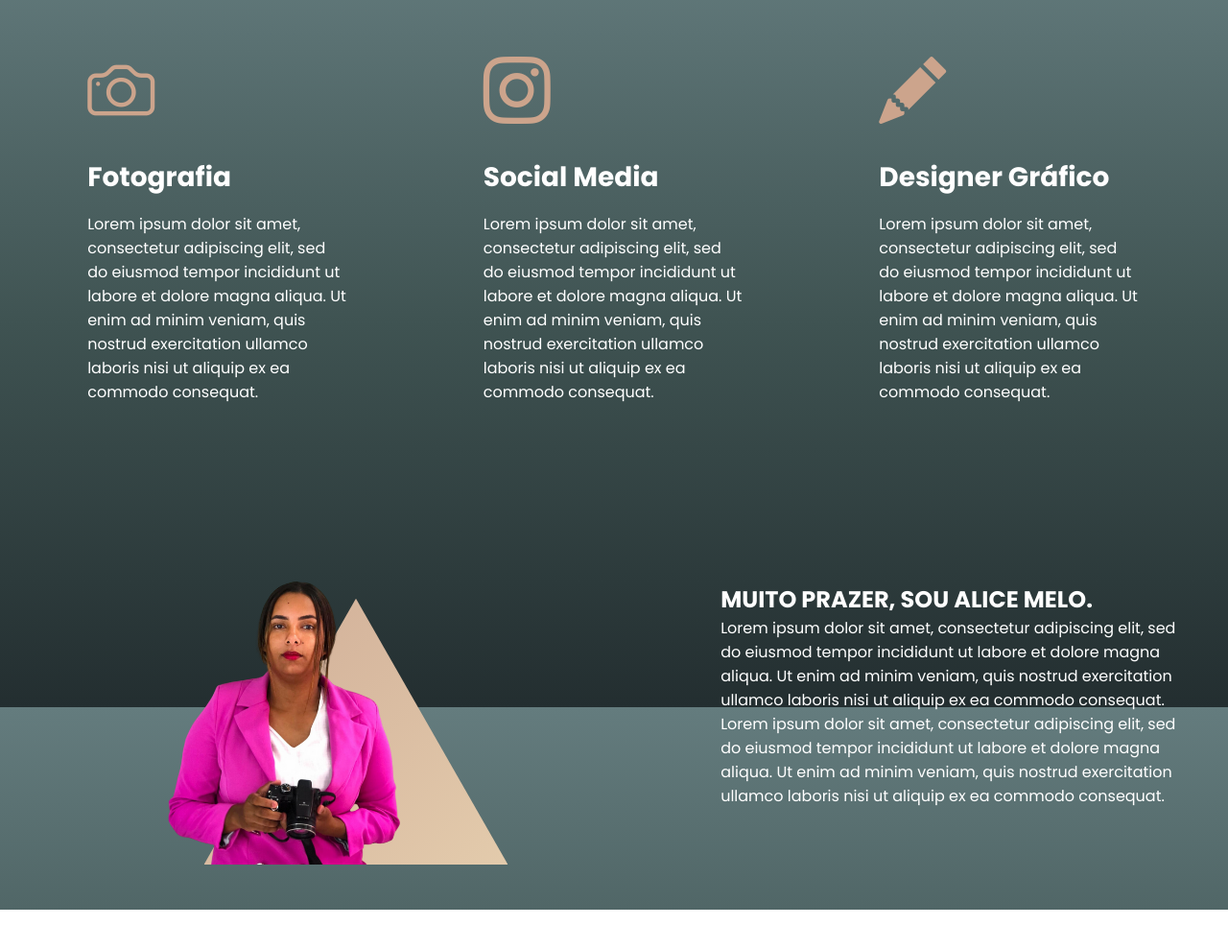
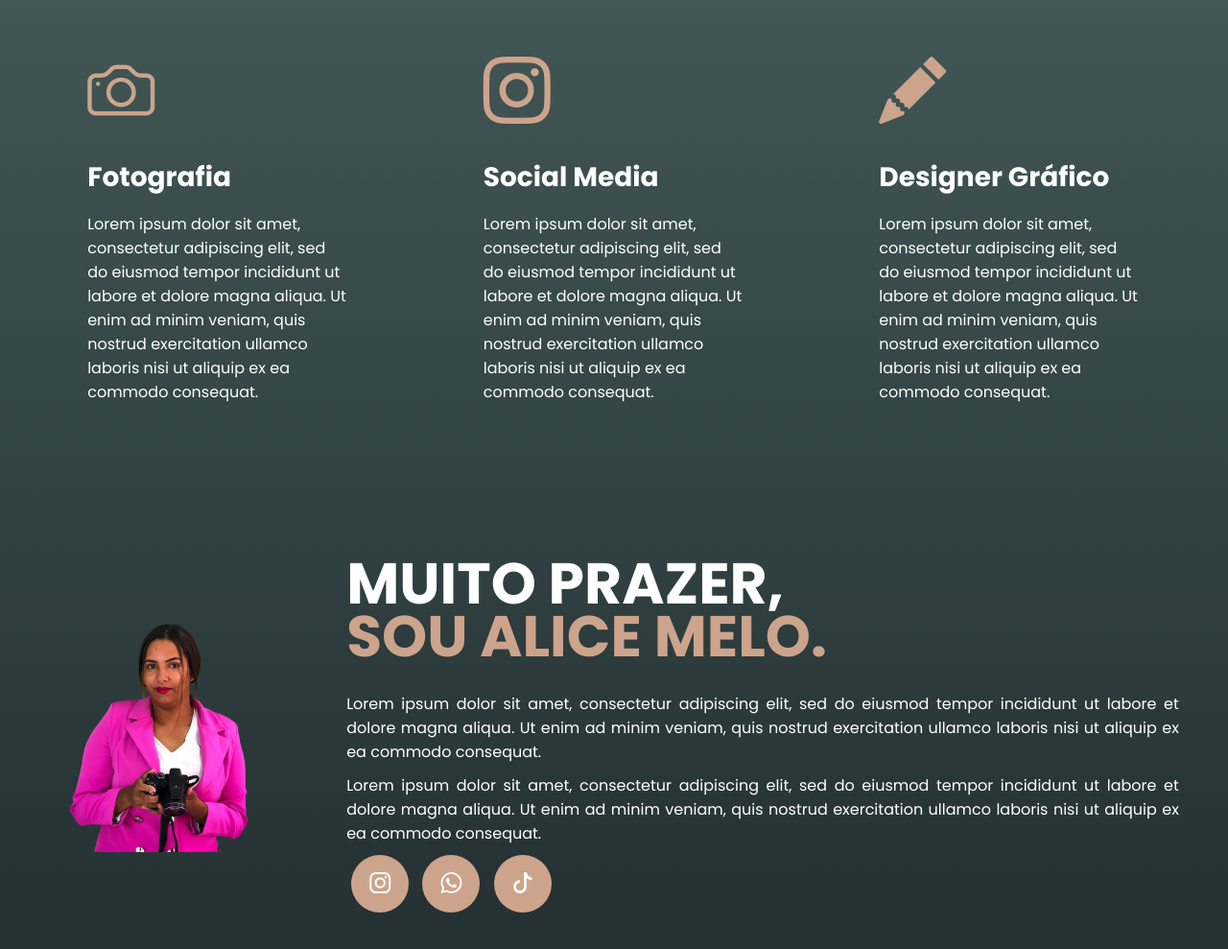
Before and after one commit to Gil4567/portif-lio-alice-melo, a plain HTML site: page index.html in a window 1280 px wide. Shown: the part 863-1852 px from the top of the page at 96% size. Before the commit the page ends 1811 px from the top, so only its background shows below. Drawn offline with nearby package versions, Linux system fonts and the light colour scheme.

Commit message:
quarto commit

```diff
--- a/index.html
+++ b/index.html
@@ -13,6 +13,7 @@
     <!-- FIM BOOTSTRAP ICONS -->
     <link rel="stylesheet" href="style.css">
     <title>Alice Melo</title>
+    <link rel="shortcut icon" href="logo/2.png">
 </head>
 <body>
     <header>
@@ -94,7 +95,7 @@
             <div class="interface">
                 <div class="flex">
                     <div class="img-sobre">
-                        <img src="logo/6.png" alt="">
+                        <img src="logo/3.png" alt="">
                     </div><!--img-sobre-->
 
                     <div class="txt-sobre">
@@ -103,6 +104,11 @@
                         nisi ut aliquip ex ea commodo consequat.</p>
                         <P>Lorem ipsum dolor sit amet, consectetur adipiscing elit, sed do eiusmod tempor incididunt ut labore et dolore magna aliqua. Ut enim ad minim veniam, quis nostrud exercitation ullamco laboris
                         nisi ut aliquip ex ea commodo consequat.</P>
+                        <div class="btn-social">
+                            <a href="https://www.instagram.com/aliceoliveirafotografiaa/"><button><i class="bi bi-instagram"></i></button></a>
+                            <a href="https://wa.me/62996027944"><button><i class="bi bi-whatsapp"></i></button></a>
+                            <a href="https://www.tiktok.com/@am.social.media?is_from_webapp=1&sender_device=pc"><button><i class="bi bi-tiktok"></i></button></a>
+                        </div><!--btn-social-->
                     </div><!--txt-sobre-->
                 </div><!--flex-->
             </div><!--interface-->
--- a/style.css
+++ b/style.css
@@ -8,7 +8,7 @@
 
 body{
     background-image: linear-gradient(to top, #232E30, #3F5352, #647C7E);
-    height: 100vh;
+    height: 100%;
 }
 
 .interface{
@@ -39,6 +39,11 @@ h2.titulo{
 
 h2.titulo span{
     color: #CCA48C;
+}
+
+button:hover{
+    box-shadow: 0px 0px 8px #4e3f36;
+    transform: scale(1.05);
 }
 
 /* ESTILO DO CABEÇALHO */
@@ -75,11 +80,6 @@ header nav ul li{
     padding: 0 40px;
 }
 
-
-.btn-contato button:hover{
-    box-shadow: 0px 0px 8px #4e3f36;
-    transform: scale(1.05);
-}
 
 /* ESTILO DO TOPO DO SITE */
 
@@ -159,7 +159,7 @@ section.especialidades .flex{
 /* ESTILO DO SOBRE */
 
 section.sobre{
-    padding: 40px 4%;
+    padding: 80px 4%;
 }
 
 section.sobre .flex{
@@ -170,3 +170,32 @@ section.sobre .flex{
 .sobre .txt-sobre{
     color: #fff;
 }
+
+.sobre .txt-sobre h2{
+    font-size: 60px;
+    line-height: 55px;
+    margin-bottom: 30px;
+}
+
+.sobre .txt-sobre h2 span{
+    color: #CCA48C;
+    display: block;
+}
+
+.sobre .txt-sobre p{
+    margin: 10px 0;
+    text-align: justify;
+}
+
+.sobre .txt-sobre .btn-social button{
+    width: 60px;
+    height: 60px;
+    border-radius: 50%;
+    border: none;
+    background-color: #CCA48C;
+    color: #fff;
+    font-size: 22px;
+    cursor: pointer;
+    margin: 0 5px;
+    transition: .2s;
+}
```
Also changed, not shown: logo/2.png (added), logo/3.png (added), logo/5.png (deleted), 1 other file.
